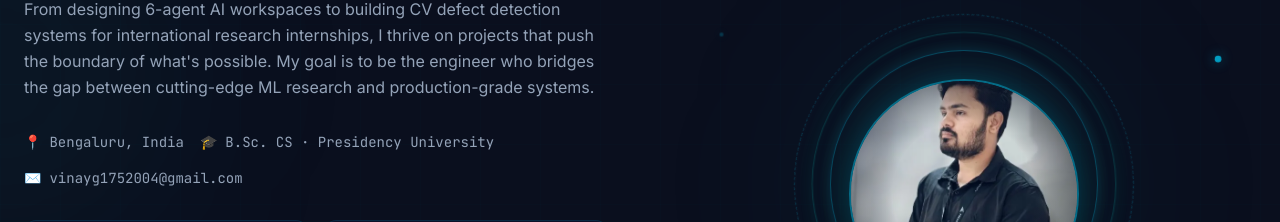
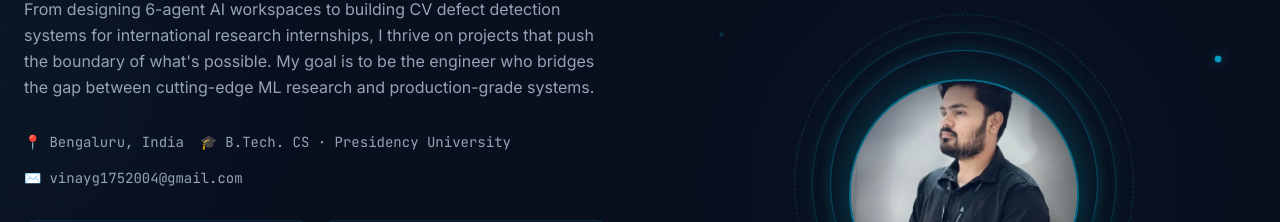
Before and after one commit to VinayG759/My-PortFolio, a React (Vite) app: page / in a window 1280 px wide. Shown: the part 1256-1478 px from the top of the page. Built offline with nearby package versions, Linux system fonts and the light colour scheme.

Commit message:
About section fix

```diff
--- a/src/sections/About.tsx
+++ b/src/sections/About.tsx
@@ -213,7 +213,7 @@ export function About() {
             >
               {[
                 { icon: '📍', text: 'Bengaluru, India' },
-                { icon: '🎓', text: 'B.Sc. CS · Presidency University' },
+                { icon: '🎓', text: 'B.Tech. CS · Presidency University' },
                 { icon: '✉️', text: 'vinayg1752004@gmail.com' },
               ].map(({ icon, text }) => (
                 <span
```
